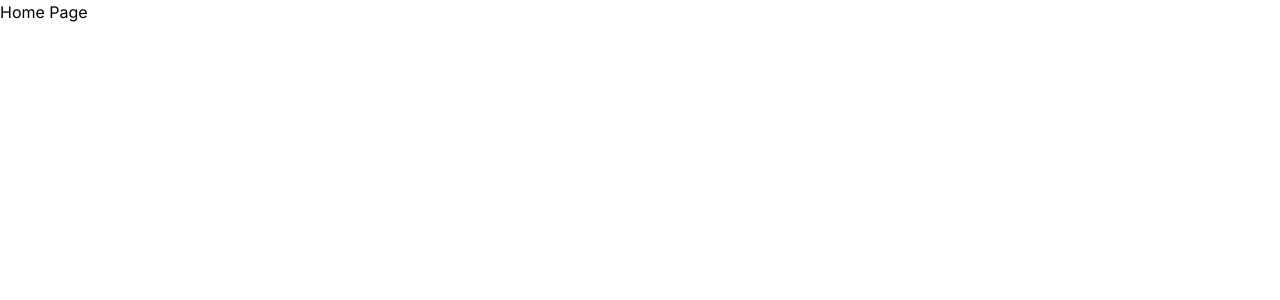
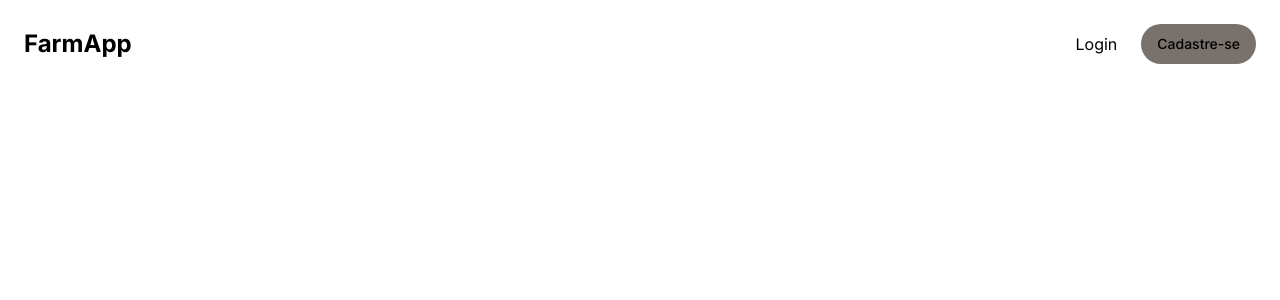
Before and after one commit to squadprata/farm-frontend, a Next.js app: page / in a window 1280 px wide. Shown: the top 300 px of the page. Built offline with nearby package versions, Linux system fonts and the light colour scheme.

Commit message:
wip: initial structure

```diff
--- a/src/app/(auth)/cadastro/page.tsx
+++ b/src/app/(auth)/cadastro/page.tsx
@@ -1,5 +1,5 @@
 const RegisterPage = () => {
-  return <div>LoginPage</div>;
+  return <div>RegisterPage</div>;
 };
 
 export default RegisterPage;
--- a/src/app/page.tsx
+++ b/src/app/page.tsx
@@ -1,3 +1,9 @@
+import { Header } from "@/components/header";
+
 export default function Home() {
-  return <main>Home Page</main>;
+  return (
+    <main>
+      <Header />
+    </main>
+  );
 }
--- /dev/null
+++ b/src/components/header.tsx
@@ -0,0 +1,20 @@
+import Link from "next/link";
+import { Button } from "@/components/ui/button";
+
+export const Header = () => {
+  return (
+    <header className="container mx-auto px-6 py-6">
+      <nav className="flex items-center justify-between">
+        <Link className="font-bold text-2xl" href="/">
+          FarmApp
+        </Link>
+        <div className="flex items-center gap-6">
+          <Link href="/login">Login</Link>
+          <Button className="rounded-full bg-stone-500">
+            <Link href="/cadastro">Cadastre-se</Link>
+          </Button>
+        </div>
+      </nav>
+    </header>
+  );
+};
```
Also changed, not shown: src/app/(auth)/cadastro/_components/fields.tsx (added), src/app/(auth)/cadastro/_components/index.tsx (added), src/app/(auth)/cadastro/_components/schemaValidation.tsx (added), src/app/(auth)/login/_components/fields.tsx (added), src/app/(auth)/login/_components/index.tsx (added), src/app/(auth)/login/_components/schemaValidation.tsx (added).
